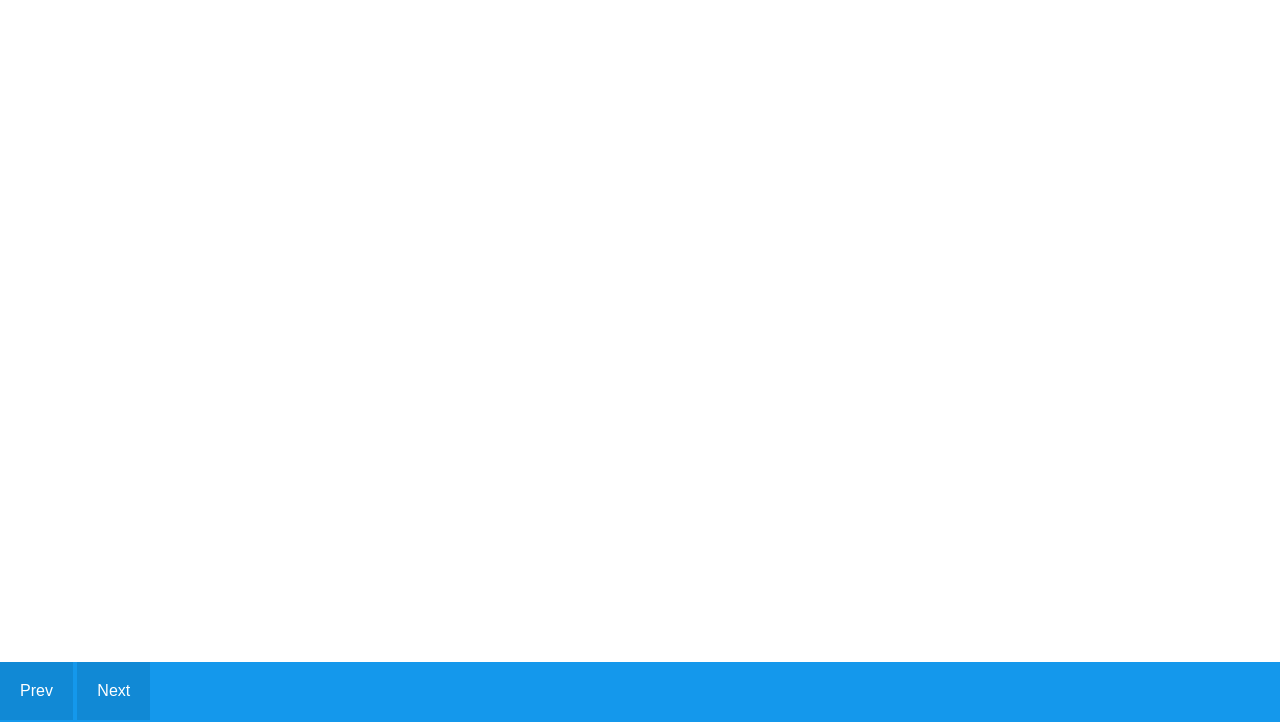
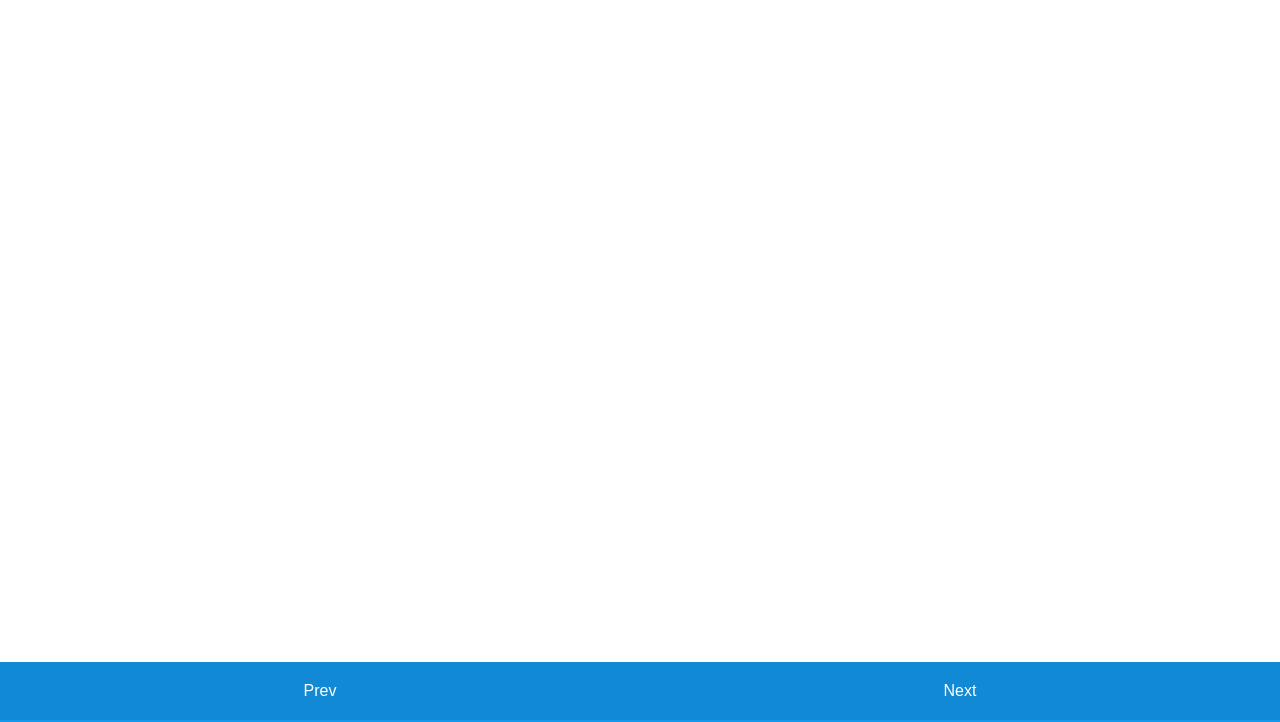
Before and after one commit to MarkLyck/contacts-list, a website with bundled scripts: page app/index.html in a window 1280 px wide. Shown: the part 78-800 px from the top of the page. Built offline with nearby package versions, Linux system fonts and the light colour scheme; files whose address does not match are found by name.

Commit message:
Styled footer

```diff
--- a/app/scripts/views/footerView.js
+++ b/app/scripts/views/footerView.js
@@ -9,7 +9,7 @@ function renderFooter() {
   `)
 
   if (store.contacts.refsTotal > store.contacts.refsLoaded+10) {
-    let $nextBtn = $(`<button id="next-page" type="button" name="button">Next</button>`)
+    let $nextBtn = $(`<button id="next-page" type="button" name="button">Next <i class="fa fa-angle-right" aria-hidden="true"></i></button>`)
     $footer.append($nextBtn)
     $nextBtn.on('click', function() {
       let hashArray = location.hash.split('contacts/')
@@ -21,7 +21,7 @@ function renderFooter() {
 
   // If there's a previous page to show.
   if (store.contacts.refsLoaded >= 10) {
-    let $prevBtn = $(`<button id="prev-page" type="button" name="button">Prev</button>`)
+    let $prevBtn = $(`<button id="prev-page" type="button" name="button"><i class="fa fa-angle-left" aria-hidden="true"></i> Prev</button>`)
     $footer.prepend($prevBtn)
     $prevBtn.on('click', function() {
       let hashArray = location.hash.split('contacts/')
--- a/app/scss/_footer.scss
+++ b/app/scss/_footer.scss
@@ -4,4 +4,16 @@ footer {
   position: fixed;
   bottom: 0;
   height: 60px;
+  display: flex;
+  button {
+    width: 50%;
+  }
+  #next-page {
+    position: absolute;
+    right: 0;
+  }
+  #prev-page {
+    position: absolute;
+    left: 0;
+  }
 }
```
Also changed, not shown: dist/main.css, 1 other file.
